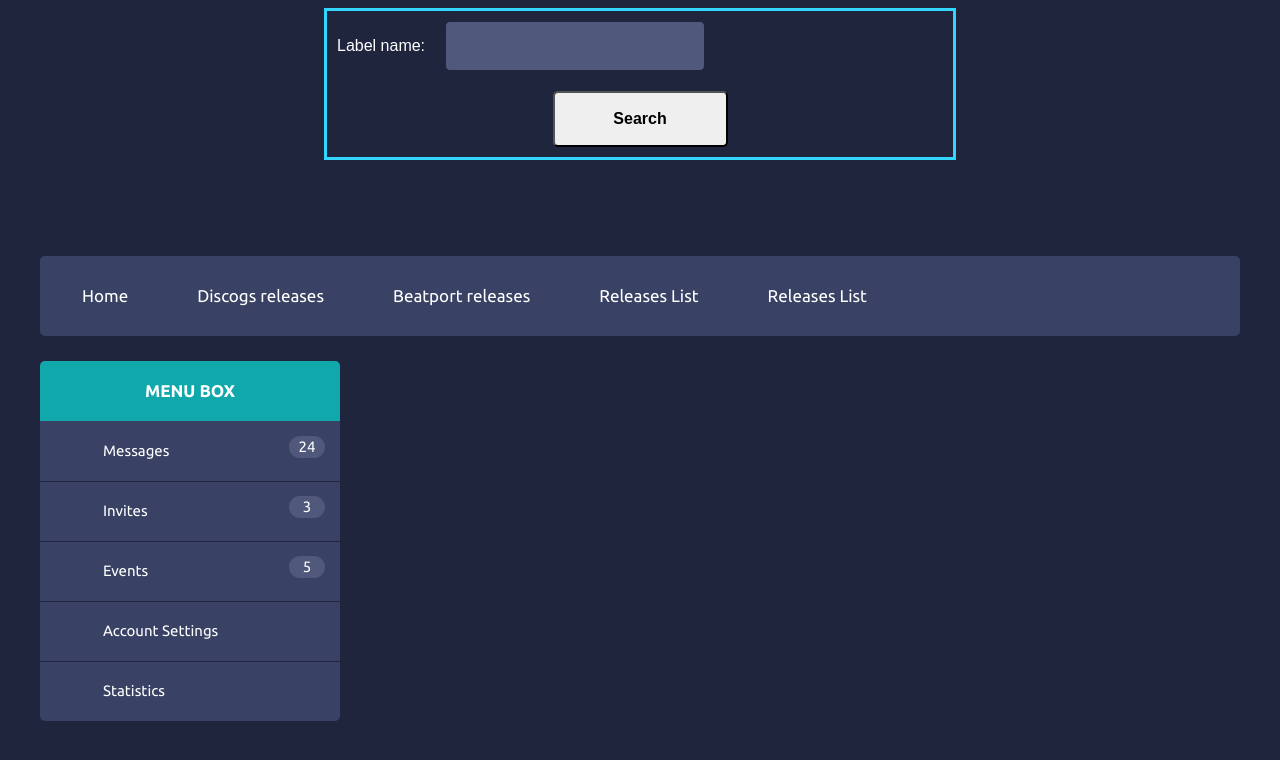
After one commit to marceljungle/label-releases-explorer, a Django app: page /releasesbylabeldiscogs/ in a window 1280 px wide. The commit adds this page. Shown: the top 760 px of the page. Run offline with Django 3.2, Linux system fonts and the light colour scheme; some libraries are stand-ins or nearby versions.

Commit message:
Added new layout + beatport releases

```diff
--- a/label-releases-explorer/urls.py
+++ b/label-releases-explorer/urls.py
@@ -24,6 +24,8 @@ urlpatterns = [
     path('ingresar/', views.ingresar),
     path('carga/', populate.populateDatabase),
     path('inicio/', views.inicio),
-    path('populate/', populate.populateDatabase),
-    path('releasesbylabel/', views.show_releases_by_label)
+    path('releasesbylabelbeatport/', views.show_releases_by_label_beatport),
+    path('releasesbylabeldiscogs/', views.show_releases_by_label_discogs),
+    path('releasesdiscogs/', views.show_releases_discogs),
+    path('releasesbeatport/', views.show_releases_beatport)
 ]
--- a/principal/admin.py
+++ b/principal/admin.py
@@ -1,6 +1,7 @@
-from principal.models import Release
+from principal.models import ReleasesDiscogs, ReleasesBeatport
 from django.contrib import admin
 
 # Register your models here.
 
-admin.site.register(Release)
+admin.site.register(ReleasesDiscogs)
+admin.site.register(ReleasesBeatport)
--- a/principal/forms.py
+++ b/principal/forms.py
@@ -1,6 +1,6 @@
 # encoding:utf-8
 from django import forms
-from principal.models import Release
+from principal.models import ReleasesDiscogs, ReleasesBeatport
 
 
 class byLabel(forms.Form):
--- a/principal/templates/base.html
+++ b/principal/templates/base.html
@@ -6,16 +6,16 @@
   <style>
    {% block style_css %}{% endblock %}
   </style>
-
   <link rel="stylesheet" type="text/css" href="{% static 'css/list_style.css' %}">
+  <link rel="stylesheet" type="text/css" href="{% static 'css/main_style.css' %}">
 </head>
 <body>
   <header>
   	{% block encabezado %}{% endblock %}
 
  			<dd><a href='/'>Home</a></dd>
-      <dd><a href='/discogsreleasesbylabel'>Discogs releases by label</a></dd>
-			<dd><a href='/beatportreleasesbylabel'>Beatport releases by label</a></dd>
+      <dd><a href='/releasesbylabeldiscogs'>Discogs releases by label</a></dd>
+			<dd><a href='/releasesbylabelbeatport'>Beatport releases by label</a></dd>
 	<hr>
   </header>
   <section>
--- /dev/null
+++ b/principal/templates/index.html
@@ -0,0 +1,93 @@
+{% load static %}
+<!DOCTYPE html>
+<html lang="en" >
+<head>
+  <meta charset="UTF-8">
+  <title>label-releases-explorer</title>
+  <link rel="stylesheet" type="text/css" href="{% static 'css/main_style.css' %}">
+</head>
+<body>
+<!-- partial:index.partial.html -->
+<body>
+{% if formulario %}
+ <form class="center" id="formulario" method="post" action=''>{% csrf_token %}
+    {{formulario}}
+    <input type='submit' value='Search' class="button"/>
+</form>
+{% endif %}
+
+        <div class="main-container">
+            <!-- HEADER -->
+            <header class="block">
+                <ul class="header-menu horizontal-list">
+                    <li>
+                        <a class="header-menu-tab" href="/"><span class="icon entypo-cog scnd-font-color"></span>Home</a>
+                    </li>
+                    <li>
+                        <a class="header-menu-tab" href="/releasesbylabeldiscogs"><span class="icon fontawesome-user scnd-font-color"></span>Discogs releases</a>
+                    </li>
+                    <li>
+                        <a class="header-menu-tab" href="/releasesbylabelbeatport"><span class="icon fontawesome-envelope scnd-font-color"></span>Beatport releases</a>
+                    </li>
+                    <li>
+                        <a class="header-menu-tab" href="/releasesdiscogs"><span class="icon fontawesome-star-empty scnd-font-color"></span>Releases List</a>
+                    </li>
+                    <li>
+                        <a class="header-menu-tab" href="/releasesbeatport"><span class="icon fontawesome-star-empty scnd-font-color"></span>Releases List</a>
+                    </li>
+                </ul>
+            </header>
+
+            <!-- LEFT-CONTAINER -->
+            <div class="left-container container">
+                <div class="menu-box block"> <!-- MENU BOX (LEFT-CONTAINER) -->
+                    <h2 class="titular">MENU BOX</h2>
+                    <ul class="menu-box-menu">
+                        <li>
+                            <a class="menu-box-tab" href="#6"><span class="icon fontawesome-envelope scnd-font-color"></span>Messages<div class="menu-box-number">24</div></a>
+                        </li>
+                        <li>
+                            <a class="menu-box-tab" href="#8"><span class="icon entypo-paper-plane scnd-font-color"></span>Invites<div class="menu-box-number">3</div></a>
+                        </li>
+                        <li>
+                            <a class="menu-box-tab" href="#10"><span class="icon entypo-calendar scnd-font-color"></span>Events<div class="menu-box-number">5</div></a>
+                        </li>
+                        <li>
+                            <a class="menu-box-tab" href="#12"><span class="icon entypo-cog scnd-font-color"></span>Account Settings</a>
+                        </li>
+                        <li>
+                            <a class="menu-box-tab" href="#13"><sapn class="icon entypo-chart-line scnd-font-color"></sapn>Statistics</a>
+                        </li>
+                    </ul>
+                </div>
+            </div>
+            <!-- MIDDLE-CONTAINER -->
+            <div class="middle-container container-main">
+                <div class="profile block"> <!-- PROFILE (MIDDLE-CONTAINER) -->
+
+                    {% if releases %}
+                    <h1 class="only-center"> Total label releases:  {{ releases|length }}</h1>
+                    <ul>
+                    {% for row in releases %}
+                        <li class="custom font-awesome">
+                            <img src="{{row.image}}">
+                            <h1>{{row.artist}}</h1>
+                            <h2>{{row.title}}</h2>
+                            {% if page_type == "discogs" %}
+                            <p>Catalog Nº: {{row.catalog_number}}</p>
+                            {% else %}
+                            <p>Catalog Nº: <a href="{{row.catalog_number}}">Catalog</a></p>
+                            {% endif %}
+                            <p>Date: {{row.year}}</p>
+                        </li>
+                    {% endfor %}
+		            {% endif %}
+                    </ul>
+                </div>
+            </div>
+        </div> <!-- end main-container -->
+    </body>
+<!-- partial -->
+
+</body>
+</html>
--- a/principal/templates/releases.html
+++ b/principal/templates/releases.html
@@ -19,7 +19,11 @@
                     <img src="{{row.image}}">
                     <h3>Artist: {{row.artist}}</h3>
                     <h4>Album Name: {{row.title}}</h4>
+                    {% if page_type == "discogs" %}
                     <p>Catalog Nº: {{row.catalog_number}}</p>
+                    {% else %}
+                    <p>Catalog Nº: <a href="{{row.catalog_number}}">Catalog</a></p>
+                    {% endif %}
                     <p>Year: {{row.year}}</p>
                 </li>
 			{% endfor %}
--- a/principal/views.py
+++ b/principal/views.py
@@ -3,34 +3,68 @@ from django.db.models import Avg, Count
 from django.http.response import HttpResponseRedirect, HttpResponse
 from django.conf import settings
 from datetime import datetime
-from principal.models import Release
+from principal.models import ReleasesDiscogs, ReleasesBeatport
 from django.contrib.auth.forms import AuthenticationForm
 from django.contrib.auth import login, authenticate, logout
 from django.contrib.auth.decorators import login_required
 from principal.forms import byLabel
-from principal.populate import populate_labels_by_discogs
+from principal.populate import populate_labels_by_discogs, populate_releases_by_label_beatport
 
 path = "data"
 
 # Create your views here.
 
 
-def show_releases_by_label(request):
+def show_releases_by_label_discogs(request):
     formulario = byLabel()
     fecha = 0
     releases = []
+    page_type = "discogs"
     if request.method == 'POST':
         formulario = byLabel(request.POST)
         if formulario.is_valid():
-            releasesList = Release.objects.all()
+            releasesList = ReleasesDiscogs.objects.all()
             label = formulario.cleaned_data['label']
             populate_labels_by_discogs(label)
-            releases = Release.objects.all()
-    return render(request, 'releases.html', {'formulario': formulario, 'releases': releases, 'STATIC_URL': settings.STATIC_URL})
+            releases = ReleasesDiscogs.objects.all()
+    return render(request, 'index.html', {'formulario': formulario, 'releases': releases, 'STATIC_URL': settings.STATIC_URL, 'page_type': page_type})
+
+
+def show_releases_discogs(request):
+    formulario = byLabel()
+    fecha = 0
+    releases = []
+    page_type = "discogs"
+    releases = ReleasesDiscogs.objects.all()
+    return render(request, 'index.html', {'releases': releases, 'STATIC_URL': settings.STATIC_URL, 'page_type': page_type})
+
+
+def show_releases_beatport(request):
+    formulario = byLabel()
+    fecha = 0
+    releases = []
+    page_type = "beatport"
+    releases = ReleasesBeatport.objects.all()
+    return render(request, 'index.html', {'releases': releases, 'STATIC_URL': settings.STATIC_URL, 'page_type': page_type})
+
+
+def show_releases_by_label_beatport(request):
+    formulario = byLabel()
+    fecha = 0
+    releases = []
+    page_type = "beatport"
+    if request.method == 'POST':
+        formulario = byLabel(request.POST)
+        if formulario.is_valid():
+            releasesList = ReleasesBeatport.objects.all()
+            label = formulario.cleaned_data['label']
+            populate_releases_by_label_beatport(label)
+            releases = ReleasesBeatport.objects.all()
+    return render(request, 'index.html', {'formulario': formulario, 'releases': releases, 'STATIC_URL': settings.STATIC_URL, 'page_type': page_type})
 
 
 def inicio(request):
-    return render(request, 'inicio.html')
+    return render(request, 'index.html')
 
 
 def ingresar(request):
--- /dev/null
+++ b/static/css/main_style.css
@@ -0,0 +1,366 @@
+@import url(https://fonts.googleapis.com/css?family=Ubuntu:400,700);
+@import url(https://weloveiconfonts.com/api/?family=entypo|fontawesome|zocial);
+/* entypo */
+[class*="entypo-"]:before {
+  font-family: 'entypo', sans-serif;
+}
+/* fontawesome */
+[class*="fontawesome-"]:before {
+  font-family: 'FontAwesome', sans-serif;
+}
+/* zocial */
+[class*="zocial-"]:before {
+  font-family: 'zocial', sans-serif;
+}
+@font-face {
+	font-family: 'icomoon';
+	src:url('https://jlalovi-cv.herokuapp.com/font/icomoon.eot');
+	src:url('https://jlalovi-cv.herokuapp.com/font/icomoon.eot?#iefix') format('embedded-opentype'),
+		url('https://jlalovi-cv.herokuapp.com/font/icomoon.ttf') format('truetype'),
+		url('https://jlalovi-cv.herokuapp.com/font/icomoon.woff') format('woff'),
+		url('https://jlalovi-cv.herokuapp.com/font/icomoon.svg#icomoon') format('svg');
+	font-weight: normal;
+	font-style: normal;
+}
+
+[class^="icon-"], [class*=" icon-"] {
+	font-family: 'icomoon';
+	speak: none;
+	font-style: normal;
+	font-weight: normal;
+	font-variant: normal;
+	text-transform: none;
+	line-height: 1;
+
+	/* Better Font Rendering =========== */
+	-webkit-font-smoothing: antialiased;
+	-moz-osx-font-smoothing: grayscale;
+}
+.icon-cloudy:before {
+	content: "\e60f";
+}
+.icon-sun:before {
+	content: "\e610";
+}
+.icon-cloudy2:before {
+	content: "\e611";
+}
+/************************************* END FONTS *************************************/
+
+* {
+  -webkit-box-sizing: border-box;
+  -moz-box-sizing: border-box;
+  box-sizing: border-box;
+}
+
+body {
+	background: #1f253d;
+}
+
+ul {
+	list-style-type: none;
+	margin: 0;
+	padding-left: 0;
+}
+
+h1 {
+	font-size: 23px;
+}
+
+h2 {
+	font-size: 17px;
+}
+
+p {
+	font-size: 15px;
+}
+
+a {
+	text-decoration: none;
+	font-size: 15px;
+}
+	a:hover {
+		text-decoration: underline;
+	}
+
+h1, h2, p, a, span{
+	color: #fff;
+}
+	.scnd-font-color {
+		color: #9099b7;
+	}
+li img {
+	float: left;
+	margin: 0 15px 0 0;
+	}
+
+	li.custom {
+	padding: 10px;
+	overflow: auto;
+	}
+
+	li:hover {
+	background: rgba(6, 122, 255, 0.349);
+	cursor: pointer;
+	}
+.button {
+	display: block;
+	width: 175px;
+	line-height: 50px;
+	font-size: 16px;
+	font-weight: 700;
+	text-align: center;
+	margin: 0 auto;
+	border-radius: 5px;
+	-webkit-transition: background .3s;
+	transition: background .3s;
+}
+	.button:hover {
+		text-decoration: none;
+	}
+.input-container {
+	position: relative;
+}
+	input[type=text]{
+		width: 260px;
+		height: 50px;
+		margin-left: 20px;
+		margin-bottom: 20px;
+		padding-left: 45px;
+		background: #50597b;
+		color: #fff;
+		border: solid 1px #1f253d;
+		border-radius: 5px;
+	}
+		input[type=text]::-webkit-input-placeholder { /* WebKit browsers */
+	   		color: #fff;
+	   	}
+		input[type=text]:-moz-input-placeholder { /* Mozilla Firefox 4 to 18 */
+	   		color: #fff;
+	   	}
+		input[type=text]::-moz-input-placeholder { /* Mozilla Firefox 19+ */
+	   		color: #fff;
+	   	}
+		input[type=text]:-ms-input-placeholder { /* Internet Explorer 10+ */
+	   		color: #fff;
+	   	}
+	   	input[type=text]:focus {
+	   		outline: none;
+	   		border: 1px solid #11a8ab;
+	   	}
+	.input-icon {
+		font-size: 22px;
+		position: absolute;
+		left: 31px;
+		top: 10px;
+	}
+		.input-icon.password-icon {
+			left: 35px;
+		}
+
+.horizontal-list {
+	margin: 0;
+	padding: 0;
+	list-style-type: none;
+}
+	.horizontal-list li {
+		float: left;
+	}
+
+.clear {
+	clear: both;
+}
+
+.icon {
+	font-size: 25px;
+}
+
+.titular {
+	display: block;
+	line-height: 60px;
+	margin: 0;
+	text-align: center;
+	border-top-left-radius: 5px;
+	border-top-right-radius: 5px;
+}
+
+.button {
+	display: block;
+	width: 175px;
+	line-height: 50px;
+	font-size: 16px;
+	font-weight: 700;
+	text-align: center;
+	margin: 0 auto;
+	border-radius: 5px;
+	-webkit-transition: background .3s;
+	transition: background .3s;
+}
+	.button:hover {
+		text-decoration: none;
+	}
+
+
+
+/** MAIN CONTAINER **/
+
+.main-container {
+	font-family: 'Ubuntu', sans-serif;
+	width: 1200px;
+	margin: 6em auto;
+}
+	/*********************************************** HEADER ***********************************************/
+	header {
+		height: 80px;
+	}
+		.header-menu {
+			font-size: 17px;
+			line-height: 80px;
+		}
+			.header-menu li {
+				position: relative;
+        		-webkit-transform: translateZ(0); /** To avoid a flash when hover messages **/
+			}
+				.header-menu-tab {
+					padding: 0 27px;
+					display: block;
+					line-height: 74px;
+					font-size: 17px;
+					-webkit-transition: background .3s;
+					transition: background .3s;
+				}
+					.header-menu-tab:hover {
+						background: #50597b;
+						border-bottom: 4px solid #11a8ab;
+						text-decoration: none;
+					}
+					.header-menu-tab .icon {
+						padding-right: 15px;
+					}
+				.header-menu-number {
+					position: absolute;
+					line-height: 22px;
+					padding: 0 6px;
+					font-weight: 700;
+					background: #e64c65;
+					border-radius: 100%;
+					top: 15px;
+					right: 2px;
+					-webkit-transition: all .3s linear;
+					transition: all .3s linear;
+				}
+					.header-menu li:hover .header-menu-number {
+						text-decoration: none;
+						-webkit-transform: rotate(360deg);
+						transform: rotate(360deg);
+
+					}
+		.profile-menu {
+			float: right;
+			height: 80px;
+			padding-right: 20px;
+		}
+			.profile-menu p {
+				font-size: 17px;
+				display: inline-block;
+				line-height: 76px;
+				margin: 0;
+				padding-right: 10px;
+			}
+				.profile-menu a {
+					padding-left: 5px;
+				}
+					.profile-menu a:hover {
+						text-decoration: none;
+					}
+			.small-profile-picture {
+				display: inline-block;
+				vertical-align: middle;
+			}
+	/** CONTAINERS **/
+	.container {
+		float: left;
+		width: 300px;
+	}
+	.container-main {
+		float: left;
+		width: 875px;
+	}
+	.block {
+			margin-bottom: 25px;
+			background: #394264;
+			border-radius: 5px;
+		}
+		/******************************************** LEFT CONTAINER *****************************************/
+			.menu-box {
+				height: 360px;
+			}
+				.menu-box .titular {
+					background: #11a8ab;
+				}
+				.menu-box-menu .icon {
+					display: inline-block;
+					vertical-align: top;
+					width: 28px;
+					margin-left: 20px;
+					margin-right: 15px;
+				}
+				.menu-box-number {
+					width: 36px;
+					line-height: 22px;
+					background: #50597b;
+					text-align: center;
+					border-radius: 15px;
+					position: absolute;
+					top: 15px;
+					right: 15px;
+					-webkit-transition: all .3s;
+					transition: all .3s;
+				}
+				.menu-box-menu li{
+					height: 60px;
+					position: relative;
+				}
+				.menu-box-tab {
+					line-height: 60px;
+					display: block;
+					border-bottom: 1px solid #1f253d;
+					-webkit-transition: background .2s;
+					transition: background .2s;
+				}
+					.menu-box-tab:hover {
+						background: #50597b;
+						border-top: 1px solid #1f253d;
+						text-decoration: none;
+					}
+					.menu-box-tab:hover .icon {
+						color: #fff;
+					}
+					.menu-box-tab:hover .menu-box-number {
+						background: #e64c65;
+					}
+		/************************************************** MIDDLE CONTAINER **********************************/
+		.middle-container {
+			margin-left: 25px;
+		}
+			.profile {
+			}
+.center {
+	margin: auto;
+	width: 50%;
+	border: 3px solid rgb(50, 214, 255);
+	color: #fff;
+	padding: 10px;
+	font-family: 'FontAwesome', sans-serif;
+	}
+
+.only-center {
+	margin: auto;
+	color: #fff;
+	padding: 10px;
+	width: 35%;
+	font-family: 'FontAwesome', sans-serif;
+	}
+.font-awesome{
+	font-family: 'FontAwesome', sans-serif;
+}
```
Also changed, not shown: principal/models.py (+15 -1 lines), principal/populate.py (+89 -21 lines), principal/migrations/0006_auto_20210613_1905.py (added), principal/migrations/0007_rename_releasebeatport_releasesbeatport.py (added), 1 other file.
